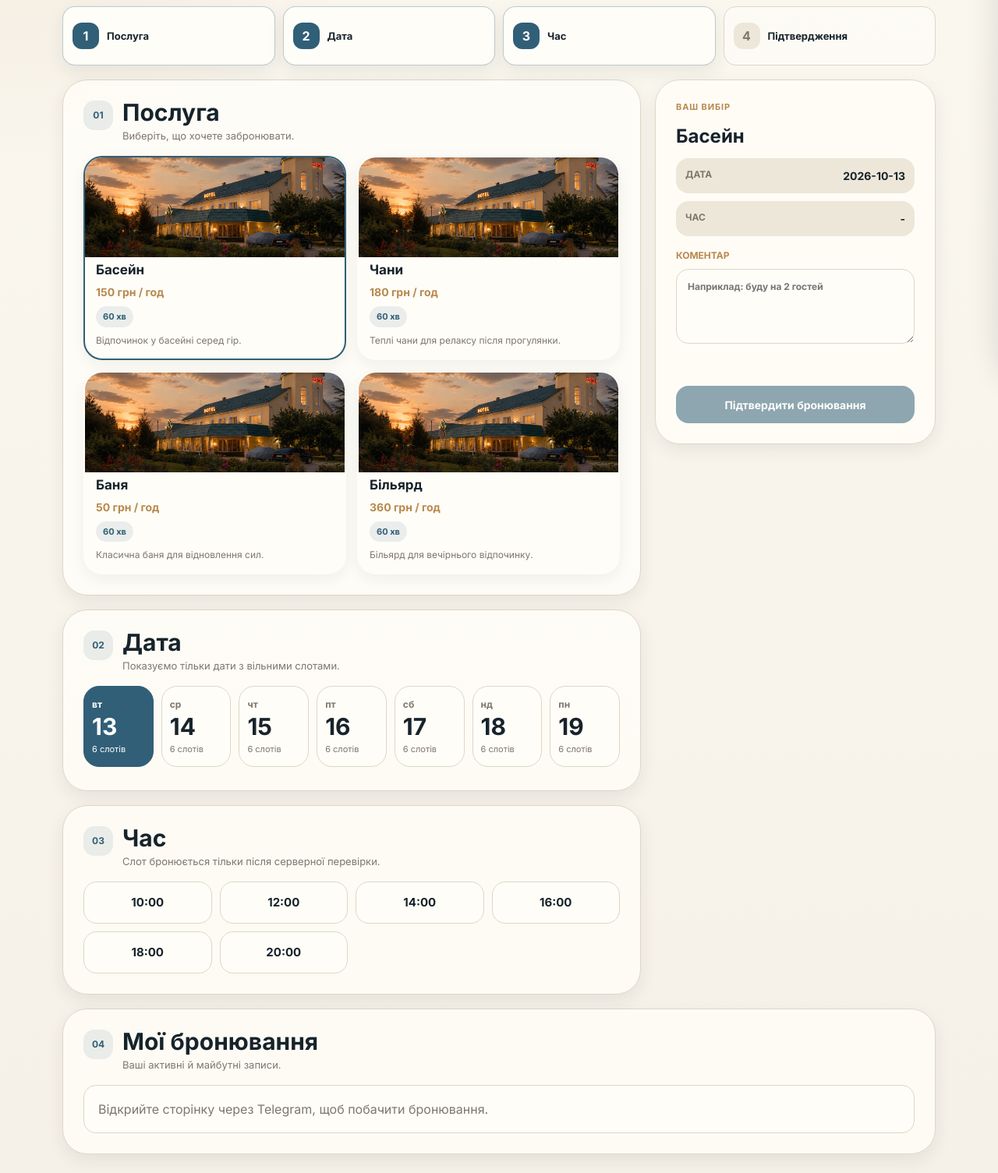
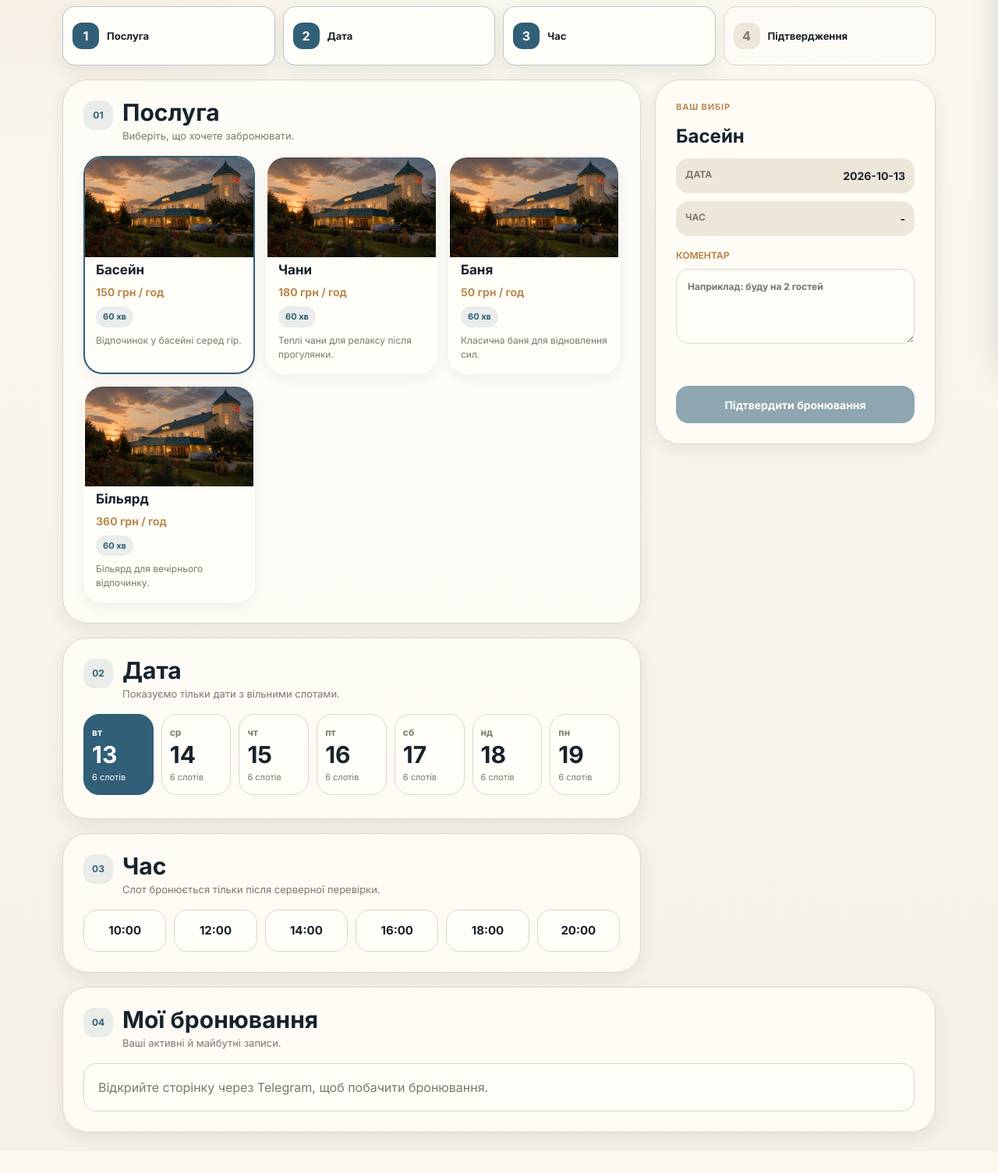
Before and after one commit to PaulStefanyshyn/FreeWinds, a Flask app: page /service in a window 1280 px wide. Shown: the part 325-1830 px from the top of the page at 78% size. After the commit the page ends 1792 px from the top, so only its background shows below. Run offline with Flask 3, Linux system fonts and the light colour scheme; data comes from the database, SQL or seed files in the repository; data that the repository does not hold is empty; some libraries are stand-ins or nearby versions.

Commit message:
Update services.css

```diff
--- a/static/css/services.css
+++ b/static/css/services.css
@@ -1,10 +1,14 @@
 .services {
+    width: 100%;
+    max-width: 100%;
+    min-width: 0;
     display: flex;
     flex-direction: column;
     gap: 18px;
 }
 
 .booking-hero {
+    min-width: 0;
     display: grid;
     grid-template-columns: auto 1fr;
     align-items: start;
@@ -17,6 +21,12 @@
 
 .booking-title h1 {
     margin-top: 6px;
+}
+
+.booking-title,
+.section-title > div,
+.summary-card dl div {
+    min-width: 0;
 }
 
 .booking-title p:not(.eyebrow) {
@@ -34,6 +44,7 @@
 }
 
 .booking-steps {
+    min-width: 0;
     display: grid;
     grid-template-columns: repeat(4, 1fr);
     gap: 10px;
@@ -41,6 +52,7 @@
 
 .step {
     position: relative;
+    min-width: 0;
     min-height: 76px;
     padding: 12px;
     display: flex;
@@ -82,6 +94,8 @@
 }
 
 .booking-layout {
+    width: 100%;
+    min-width: 0;
     display: grid;
     grid-template-columns: minmax(0, 1fr) minmax(300px, 360px);
     gap: 18px;
@@ -89,6 +103,7 @@
 }
 
 .booking-main {
+    min-width: 0;
     display: flex;
     flex-direction: column;
     gap: 18px;
@@ -97,6 +112,8 @@
 .booking-section,
 .summary-card,
 .my-bookings {
+    min-width: 0;
+    max-width: 100%;
     padding: clamp(18px, 3vw, 26px);
     background: rgba(255, 253, 248, 0.88);
     border: 1px solid var(--color-border);
@@ -105,13 +122,15 @@
 }
 
 #propose {
+    min-width: 0;
     display: grid;
-    grid-template-columns: repeat(2, minmax(0, 1fr));
+    grid-template-columns: repeat(auto-fit, minmax(min(220px, 100%), 1fr));
     gap: 14px;
 }
 
 #propose .card {
     position: relative;
+    min-width: 0;
     min-height: 220px;
     display: flex;
     flex-direction: column;
@@ -153,12 +172,14 @@
 #propose .card h2 {
     color: var(--color-text);
     font-size: 17px;
+    overflow-wrap: anywhere;
 }
 
 #propose .card p {
     color: var(--color-secondary);
     font-size: 14px;
     font-weight: 900;
+    overflow-wrap: anywhere;
 }
 
 #propose .card span {
@@ -182,10 +203,11 @@
 }
 
 #dates_catalog {
+    max-width: 100%;
+    min-width: 0;
     display: grid;
-    grid-template-columns: repeat(7, minmax(82px, 1fr));
+    grid-template-columns: repeat(auto-fit, minmax(74px, 1fr));
     gap: 10px;
-    overflow-x: auto;
     padding-bottom: 4px;
 }
 
@@ -195,7 +217,7 @@
 }
 
 #dates_catalog .date {
-    min-width: 82px;
+    min-width: 0;
     min-height: 104px;
     padding: 12px 10px;
     display: flex;
@@ -242,8 +264,9 @@
 }
 
 #times_catalog {
+    min-width: 0;
     display: grid;
-    grid-template-columns: repeat(4, minmax(86px, 1fr));
+    grid-template-columns: repeat(auto-fit, minmax(76px, 1fr));
     gap: 10px;
 }
 
@@ -275,6 +298,7 @@
 }
 
 .booking-summary {
+    min-width: 0;
     position: sticky;
     top: 104px;
 }
@@ -287,6 +311,7 @@
 
 .summary-card h2 {
     font-size: 24px;
+    overflow-wrap: anywhere;
 }
 
 .summary-card dl {
@@ -314,6 +339,8 @@
     color: var(--color-text);
     font-size: 14px;
     font-weight: 900;
+    overflow-wrap: anywhere;
+    text-align: right;
 }
 
 .comment {
@@ -356,12 +383,14 @@
 }
 
 #bookings_catalog {
+    min-width: 0;
     display: grid;
     grid-template-columns: repeat(2, minmax(0, 1fr));
     gap: 12px;
 }
 
 .booking-card {
+    min-width: 0;
     padding: 16px;
     display: flex;
     flex-direction: column;
@@ -394,7 +423,7 @@
 }
 
 .skeleton-line {
-    min-width: 82px;
+    min-width: 0;
     min-height: 104px;
     border-radius: 20px;
     background: linear-gradient(90deg, var(--color-surface-soft), #fbf8f0, var(--color-surface-soft));
@@ -436,11 +465,17 @@
         grid-template-columns: 1fr;
     }
 
-    #dates_catalog {
-        display: flex;
-    }
-
     #times_catalog {
         grid-template-columns: repeat(2, 1fr);
     }
 }
+
+@media (max-width: 420px) {
+    .booking-steps {
+        grid-template-columns: 1fr;
+    }
+
+    #dates_catalog {
+        grid-template-columns: repeat(2, minmax(0, 1fr));
+    }
+}
```
